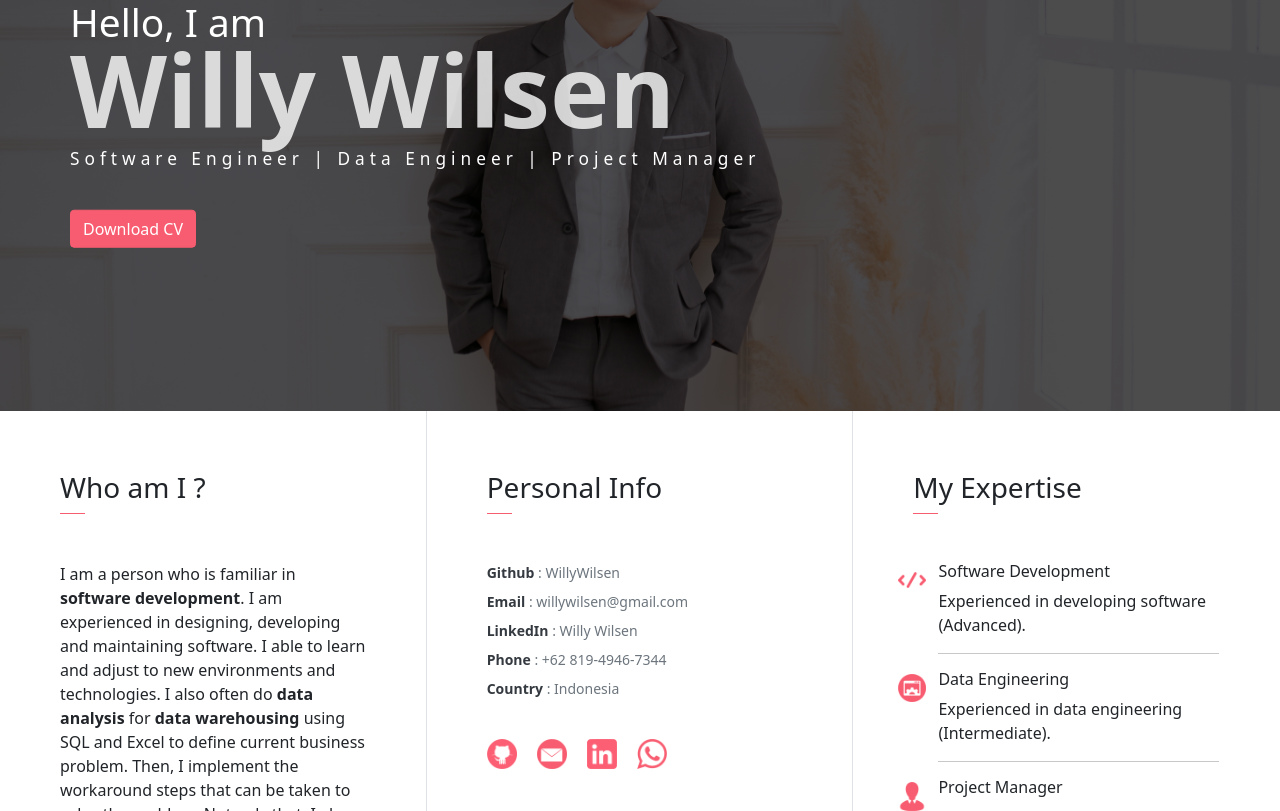
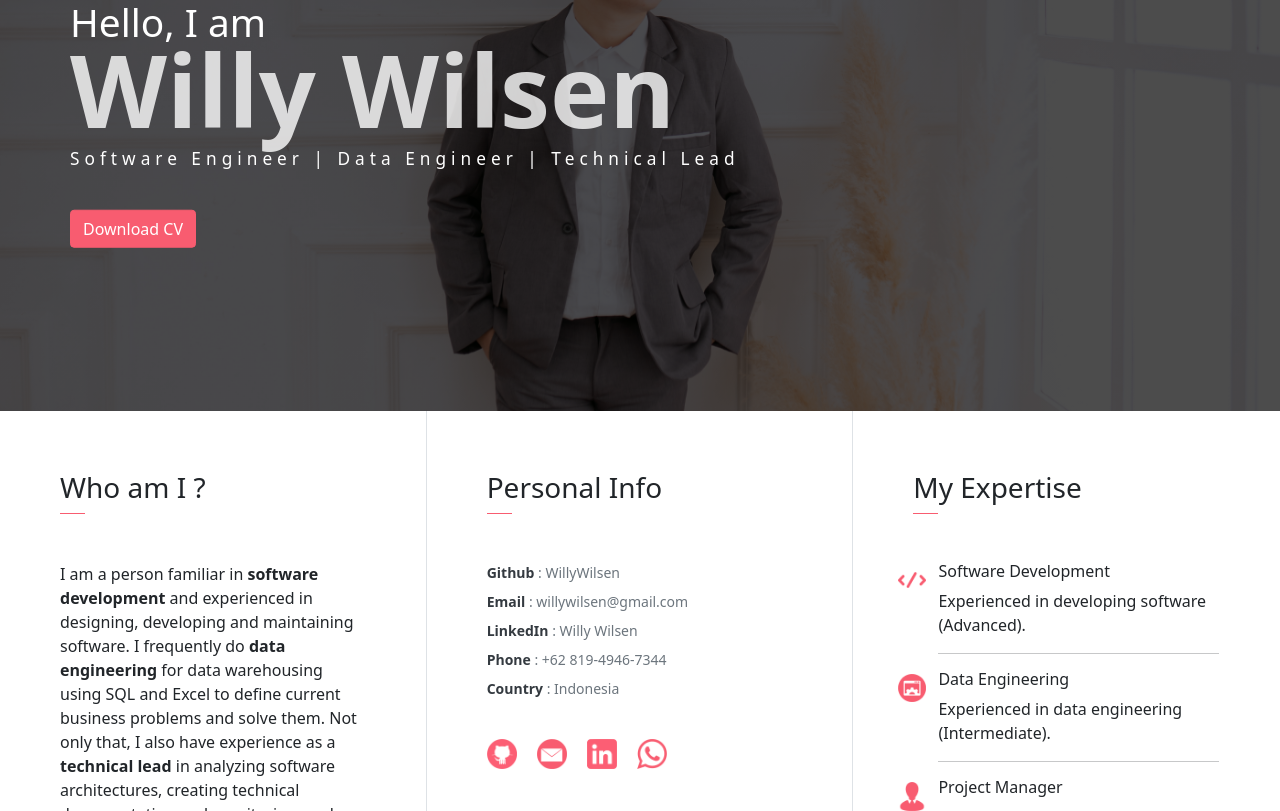
Before and after one commit to WillyWilsen/My-Profile-UI, a Next.js app: page / in a window 1280 px wide. Shown: the part 229-1040 px from the top of the page. Built offline with nearby package versions, Linux system fonts and the light colour scheme; no server answers.

Commit message:
Update Profile

```diff
--- a/pages/index.js
+++ b/pages/index.js
@@ -245,8 +245,8 @@ export default function Home() {
               <div className={custom.headercontent}>
                   <h4 className={custom.headersubtitle}>Hello, I am</h4>
                   <h1 className={custom.headertitle}>Willy Wilsen</h1>
-                  <h6 className={custom.headermono} >Software Engineer | Data Engineer | Project Manager</h6>
-                  <a rel="noreferrer" href="https://drive.google.com/uc?id=1Q1xIAOenXZ31LFPyucQ8zk6kqqF4P-ep&export=download" target="_blank"><button className={`${custom.btn} ${custom.btnprimary} btn-rounded`}><i className="pr-2"></i>Download CV</button></a>
+                  <h6 className={custom.headermono} >Software Engineer | Data Engineer | Technical Lead</h6>
+                  <a rel="noreferrer" href="https://drive.google.com/uc?id=1ZfkfPrbvC10VtAvbjXp7RHnFkfspiEiq&export=download" target="_blank"><button className={`${custom.btn} ${custom.btnprimary} btn-rounded`}><i className="pr-2"></i>Download CV</button></a>
               </div>
             </div>
         </header>
@@ -257,16 +257,12 @@ export default function Home() {
                     <h3 className={`${custom.fontweightlight}`}>Who am I ?</h3>
                     <span className={`${custom.line} mb-5`}></span>
                     <p className="mt-20">
-                        I am a person who is familiar in <b>software development</b>.
-                        I am experienced in designing, developing and maintaining software.
-                        I able to learn and adjust to new environments and technologies.
-                        I also often do <b>data analysis</b> for <b>data warehousing</b> using SQL and Excel to define current business problem.
-                        Then, I implement the workaround steps that can be taken to solve the problem.
-                        Not only that, I also have experiences being a <b>team leader</b> in completing projects.
-                        I analyze software architectures such as designing databases, use cases, kanban boards, and monitoring work using agile methods.
-                        So, I have the ability to communicate and coordinate with others to achieve our goals.
+                        I am a person familiar in <b>software development</b> and experienced in designing, developing and maintaining software.
+                        I frequently do <b>data engineering</b> for data warehousing using SQL and Excel to define current business problems and solve them.
+                        Not only that, I also have experience as a <b>technical lead</b> in analyzing software architectures, creating technical documentation and monitoring work using agile methods to complete projects.
+                        However, I am a curious person in seeking knowledge, actively ask questions, and have the ability to coordinate with others to achieve our goals.
                     </p>
-                    <a rel="noreferrer" href="https://drive.google.com/uc?id=1Q1xIAOenXZ31LFPyucQ8zk6kqqF4P-ep&export=download" target="_blank"><button className="btn btn-outline-danger"><i className="icon-down-circled2 "></i>Download My CV</button></a>
+                    <a rel="noreferrer" href="https://drive.google.com/uc?id=1ZfkfPrbvC10VtAvbjXp7RHnFkfspiEiq&export=download" target="_blank"><button className="btn btn-outline-danger"><i className="icon-down-circled2 "></i>Download My CV</button></a>
                 </div>
                 <div className={`col-lg-4 ${custom.aboutcard}`}>
                     <h3 className={`${custom.fontweightlight}`}>Personal Info</h3>
```
